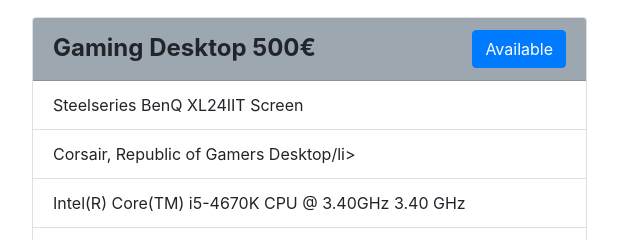
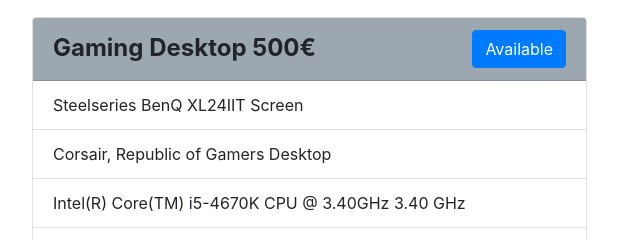
Before and after one commit to Pyleks/byebye-stuff, a plain HTML site: page index.html in a window 1280 px wide. Shown: the part 1300-1540 px from the top of the page, 53-693 px from the left. Drawn offline with nearby package versions, Linux system fonts and the light colour scheme.

Commit message:
Removed incorrect typing

```diff
--- a/index.html
+++ b/index.html
@@ -62,7 +62,7 @@
             </div>
             <ul class="list-group list-group-flush">
                 <li class="list-group-item">Steelseries BenQ XL24IIT Screen</li>
-                <li class="list-group-item">Corsair, Republic of Gamers Desktop/li>
+                <li class="list-group-item">Corsair, Republic of Gamers Desktop</li>
                 <li class="list-group-item">Intel(R) Core(TM) i5-4670K CPU @ 3.40GHz   3.40 GHz</li>
                 <li class="list-group-item">GeForce GTX 1080TI 11GB</li>
                 <li class="list-group-item">16 GB RAM5</li>
```
